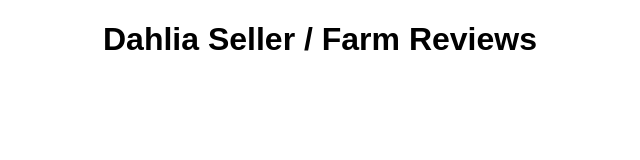
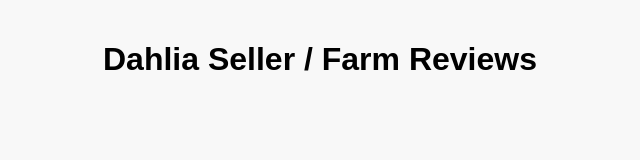
Before and after one commit to kirawetzel/dahlia-sellers, a plain HTML site: page index.html in a window 1280 px wide. Shown: the whole page, without its empty margins (320-960 px from the left). Drawn offline with Linux system fonts and the light colour scheme.

Commit message:
Update index.html

```diff
--- a/index.html
+++ b/index.html
@@ -7,12 +7,23 @@
   <style>
     body {
       margin: 0;
-      padding: 0;
+      padding: 20px;
       font-family: sans-serif;
       display: flex;
+      flex-direction: column;
+      align-items: center;
+      background-color: #f8f8f8;
+    }
+
+    h1 {
+      margin-bottom: 20px;
+      text-align: center;
+    }
+
+    .viz-container {
+      display: flex;
       justify-content: center;
-      align-items: center;
-      flex-direction: column;
+      width: 100%;
     }
   </style>
 </head>
@@ -20,6 +31,7 @@
 
   <h1>Dahlia Seller / Farm Reviews</h1>
 
+  <div class="viz-container">
     <div class='tableauPlaceholder' id='viz1748884171872' style='position: relative'>
       <noscript>
         <a href='#'>
@@ -45,19 +57,20 @@
         <param name='filter' value='publish=yes' />
       </object>
     </div>
+  </div>
 
   <script type='text/javascript'>
     var divElement = document.getElementById('viz1748884171872');
     var vizElement = divElement.getElementsByTagName('object')[0];
     if (divElement.offsetWidth > 800) {
-      vizElement.style.width='1000px';
-      vizElement.style.height='2427px';
+      vizElement.style.width = '1000px';
+      vizElement.style.height = '2427px';
     } else if (divElement.offsetWidth > 500) {
-      vizElement.style.width='1000px';
-      vizElement.style.height='2427px';
+      vizElement.style.width = '1000px';
+      vizElement.style.height = '2427px';
     } else {
-      vizElement.style.width='100%';
-      vizElement.style.height='2527px';
+      vizElement.style.width = '100%';
+      vizElement.style.height = '2527px';
     }
     var scriptElement = document.createElement('script');
     scriptElement.src = 'https://public.tableau.com/javascripts/api/viz_v1.js';
```
Lines whose indentation alone changed are shown as unchanged.
